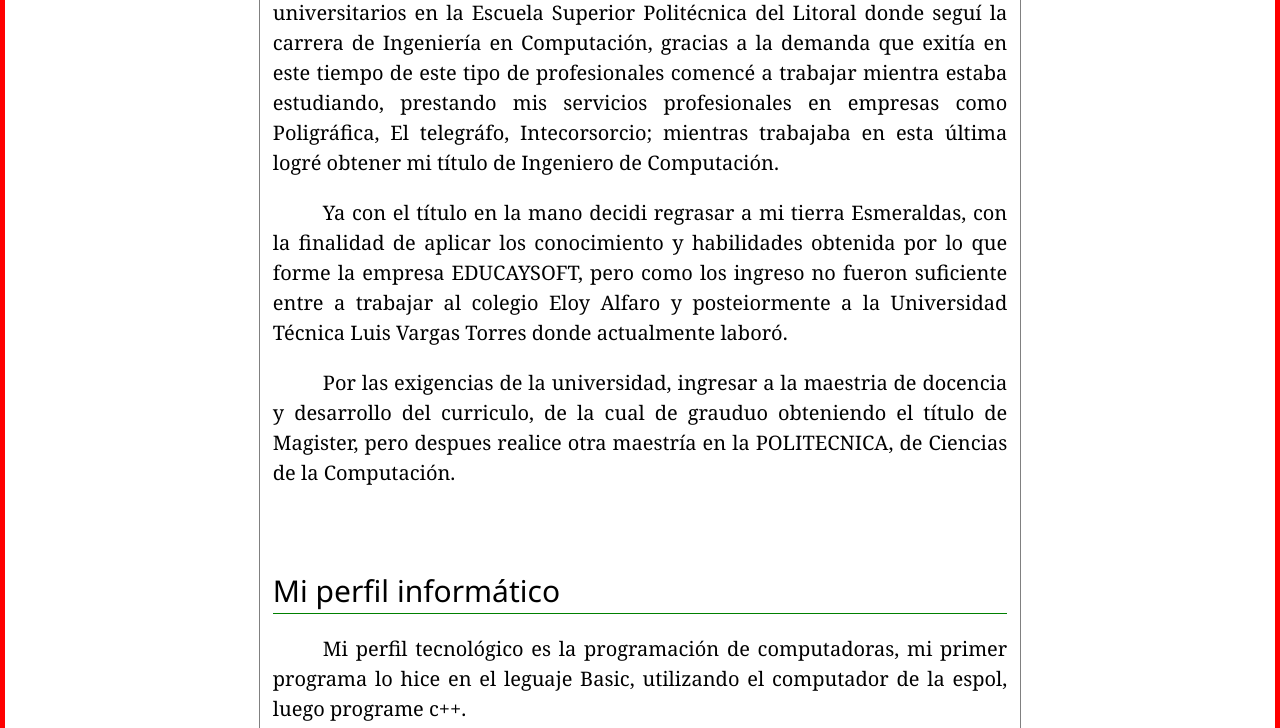
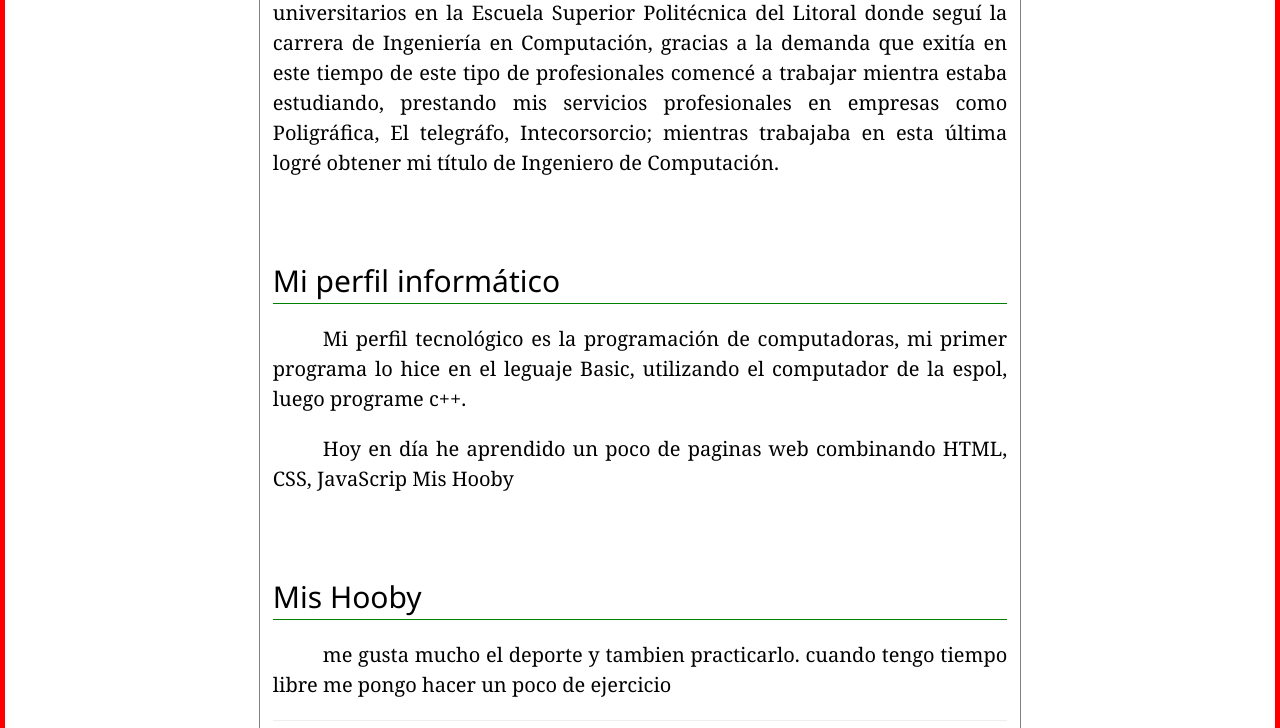
Before and after one commit to jhordan1209/MorenoJhordan, a PHP site: page / in a window 1280 px wide. Shown: the part 677-1405 px from the top of the page. Run offline with PHP 8.4, Linux system fonts and the light colour scheme.

Commit message:
Update marco-central.php

```diff
--- a/marco-central.php
+++ b/marco-central.php
@@ -26,8 +26,8 @@
 
 
                    <p class="eys-parrafo">Mis estudios secundarios los realice en el colegio Fisco-Misional Sagado Corazon donde me gradue en el año 1989, de la especialidad de Físico-Matemático, apenas me gradue viaje a Guayaquil para seguir mis estudios universitarios en la Escuela Superior Politécnica del Litoral donde seguí la carrera de Ingeniería en Computación, gracias a la demanda que exitía en este tiempo de este tipo de profesionales comencé a trabajar mientra estaba estudiando, prestando mis servicios profesionales en empresas como Poligráfica, El telegráfo, Intecorsorcio; mientras trabajaba en esta última logré obtener mi título de Ingeniero de Computación.</p>
-                   <p class="eys-parrafo">Ya con el título en la mano decidi regrasar a mi tierra Esmeraldas, con la finalidad de aplicar los conocimiento y habilidades obtenida por lo que forme la empresa EDUCAYSOFT, pero como los ingreso no fueron suficiente entre a trabajar al colegio Eloy Alfaro y posteiormente a la Universidad Técnica Luis Vargas Torres donde actualmente laboró.</p>
-<p class="eys-parrafo"> Por las exigencias de la universidad, ingresar a la maestria de docencia y desarrollo del curriculo, de la cual de grauduo obteniendo el título de Magister, pero despues realice otra maestría en la POLITECNICA, de Ciencias de la Computación.</p>
+
+
    <div id="blog-seccion3"  style="height: 50px;"></div>
 
     <h2 style="border-bottom: 1px solid green;"> Mi perfil informático</h2>
```
